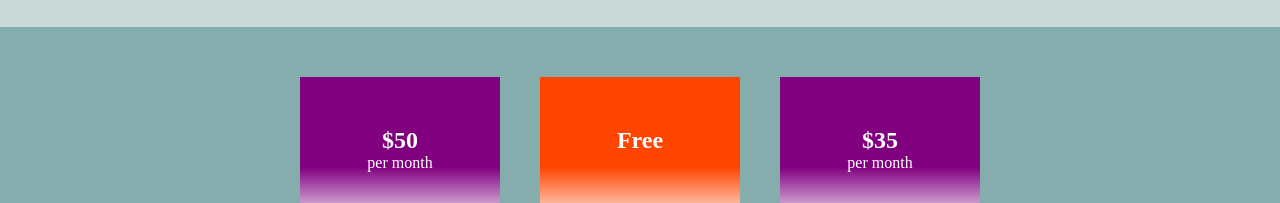
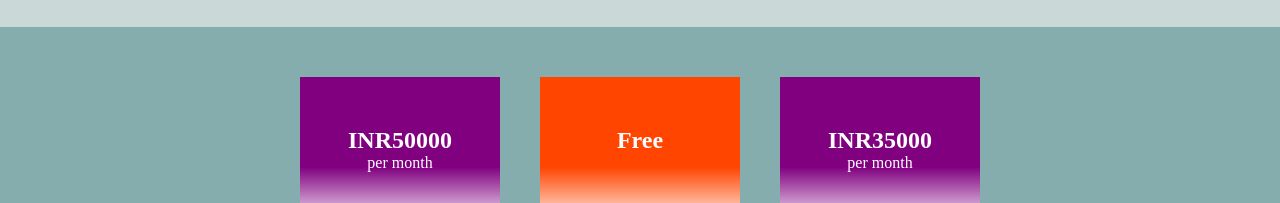
Before and after one commit to jashwanth005/Onlylancer, a plain HTML site: page index.html in a window 1280 px wide. Shown: the part 2400-2603 px from the top of the page. Drawn offline with Linux system fonts and the light colour scheme.

Commit message:
Update index.html

```diff
--- a/index.html
+++ b/index.html
@@ -211,7 +211,7 @@
     <div class="price-container">
         <div class="c50">
             <div class="ss">
-                <h2>$50</h2>
+                <h2>INR50000</h2>
                 <p>per month</p>
             </div>
             <div class="sa">
@@ -236,7 +236,7 @@
         </div>
         <div class="c35">
             <div class="ss">
-                <h2>$35</h2>
+                <h2>INR35000</h2>
                 <p>per month</p>
             </div>
             <div class="sa">
```
